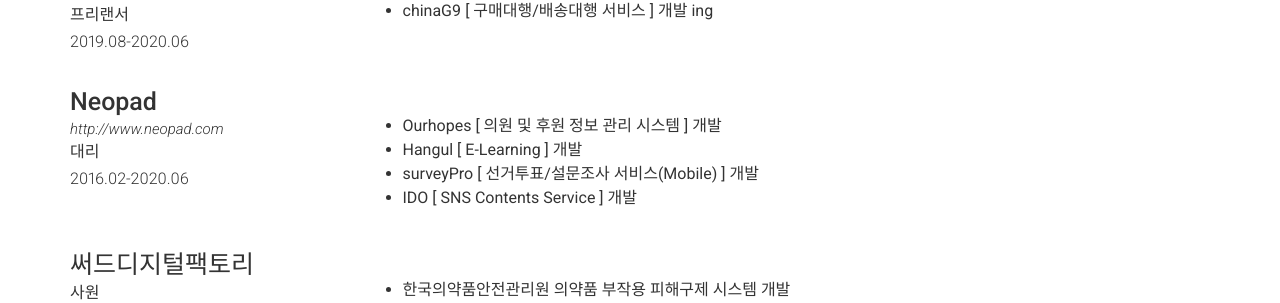
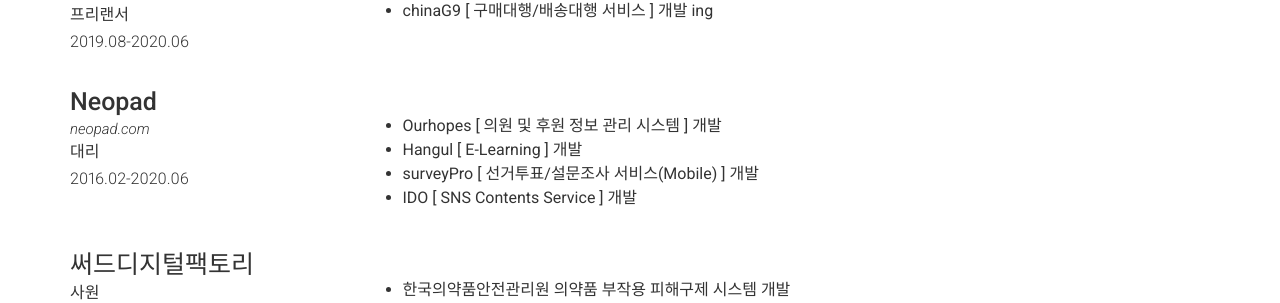
Before and after one commit to gpal1126/gpal1126.github.io, a Jekyll site: the page built from index.md, in a window 1280 px wide and 900 px high, scrolled down 6946 px. Shown: the part 140-443 px from the top of the window. Built offline with Jekyll 4.4.1, drawn with Linux system fonts in a browser that asks for light colours; nearby versions of some CDN libraries; some of the changed lines change nothing that is shown.

Commit message:
이력 도메인 수정

```diff
--- a/_data/experience.yml
+++ b/_data/experience.yml
@@ -11,7 +11,7 @@
 
 - layout: left
   company: Neopad
-  link: http://www.neopad.com
+  link: neopad.com
   job_title: 대리
   dates: 2016.02-2020.06
   quote: >
```
